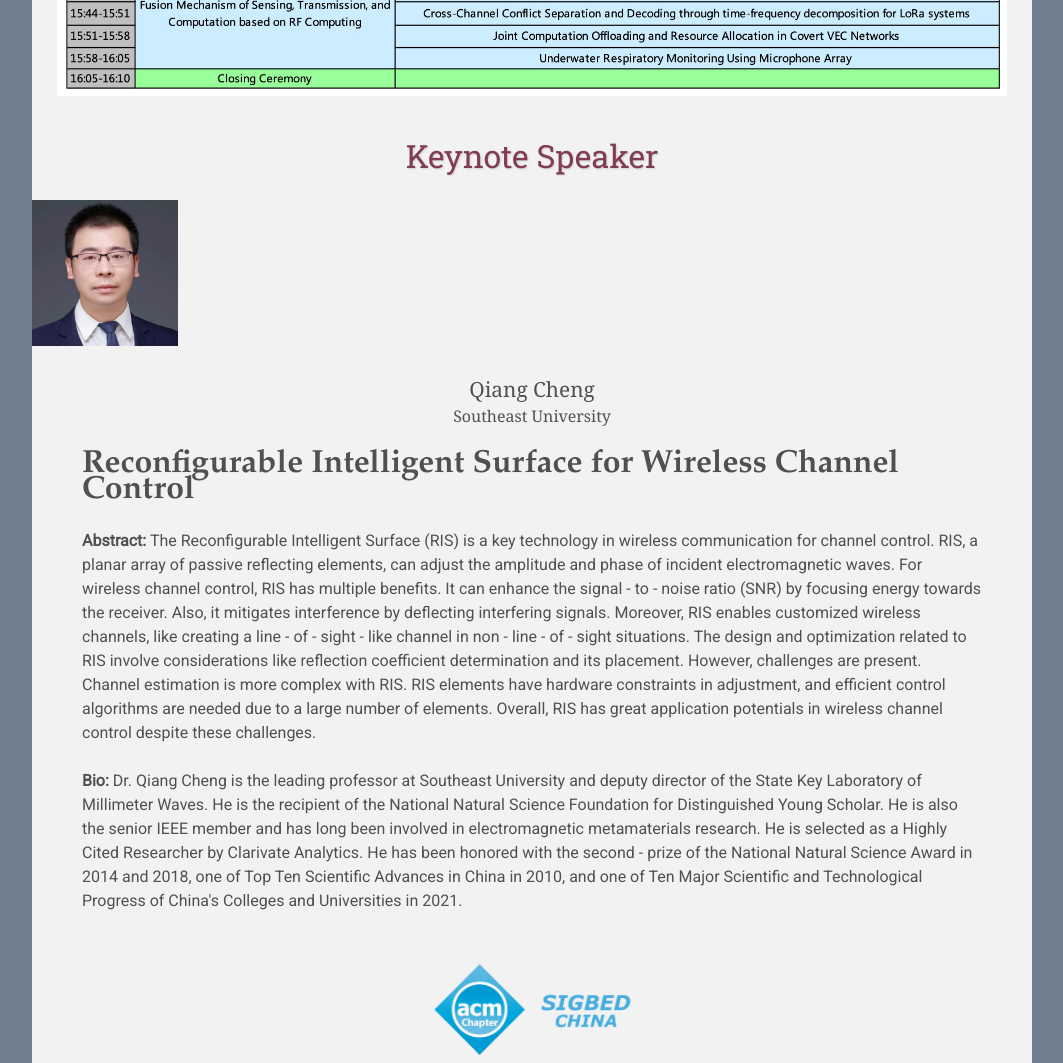
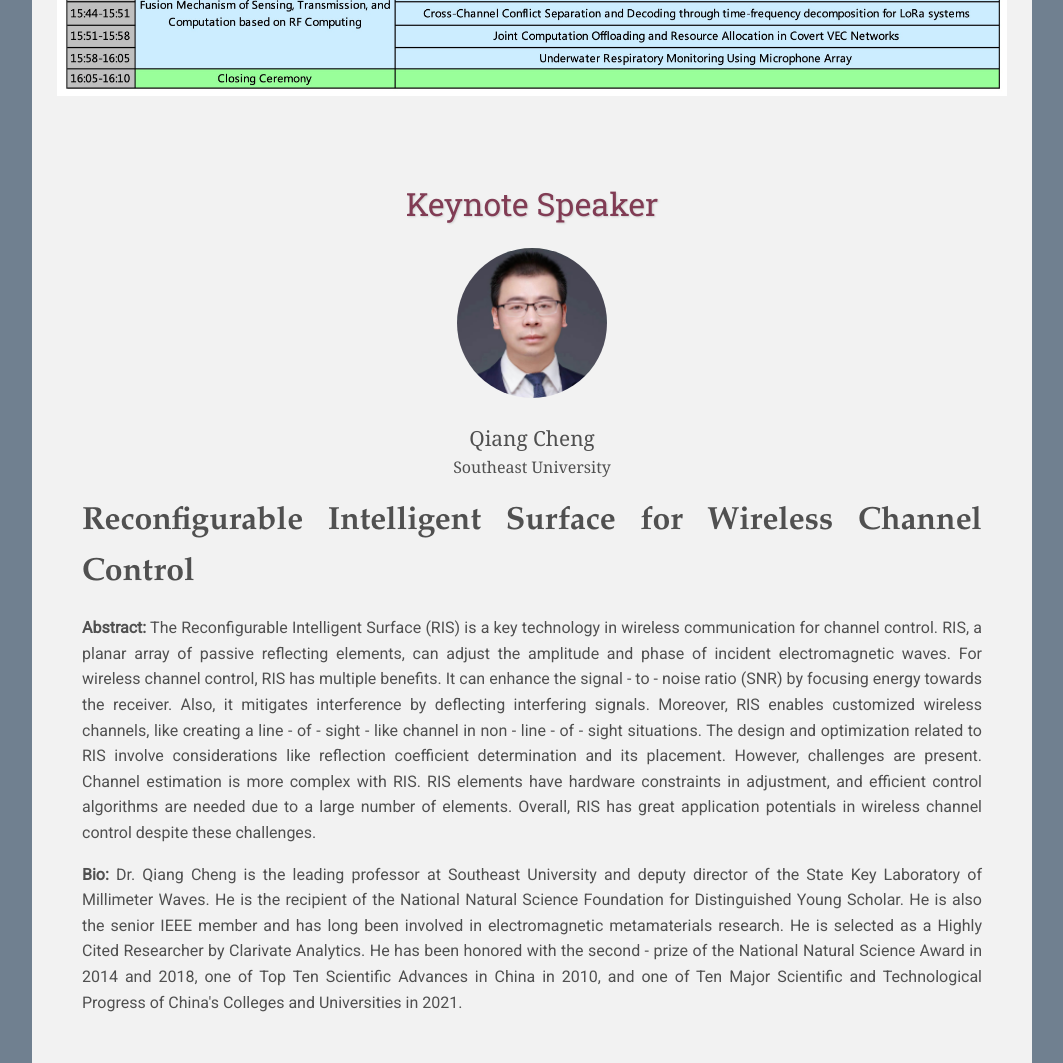
Before and after one commit to xkx-youcha/RFCom2024, a plain HTML site: page program/index.html in a window 1280 px wide. Shown: the part 1020-2083 px from the top of the page, without its empty margins (108-1171 px from the left). Drawn offline with nearby package versions, Linux system fonts and the light colour scheme; some packages are replaced by stand-ins of ours; files that its build step writes are made by us from their sources.

Commit message:
Add files via upload

```diff
--- a/assets/main.css
+++ b/assets/main.css
@@ -175,3 +175,42 @@ font-size:20px;
 a.current{target: "_self"}
 
 hr{color: black}
+
+/* 演讲者容器 */
+.keynote-speaker {
+    display: flex;
+    flex-direction: column;
+    align-items: center;
+    margin-top: 2rem;
+    padding: 1rem;
+    background-color: transparent; /* 背景色设置为透明 */
+    border: none; /* 去除边框 */
+    border-radius: 8px; /* 保留圆角，可以根据需要调整 */
+    box-shadow: none; /* 去除阴影 */
+}
+
+  /* 头像样式 */
+  .keynote-speaker img {
+    width: 150px;
+    height: 150px;
+    border-radius: 50%;
+    object-fit: cover;
+    margin-bottom: 1rem;
+  }
+
+  /* 标题和段落样式 */
+  .keynote-speaker h3 {
+    font-size: 1.5rem;
+    margin-bottom: 0.5rem;
+  }
+  .keynote-speaker p {
+    text-align: justify;
+    margin: 0.5rem 0;
+    line-height: 1.6;
+  }
+
+  .keynote-speaker .abstract,
+  .keynote-speaker .bio {
+    margin-top: 1rem;
+    text-indent: 1em; /* 首行缩进，可以根据需要调整 */
+  }
```
